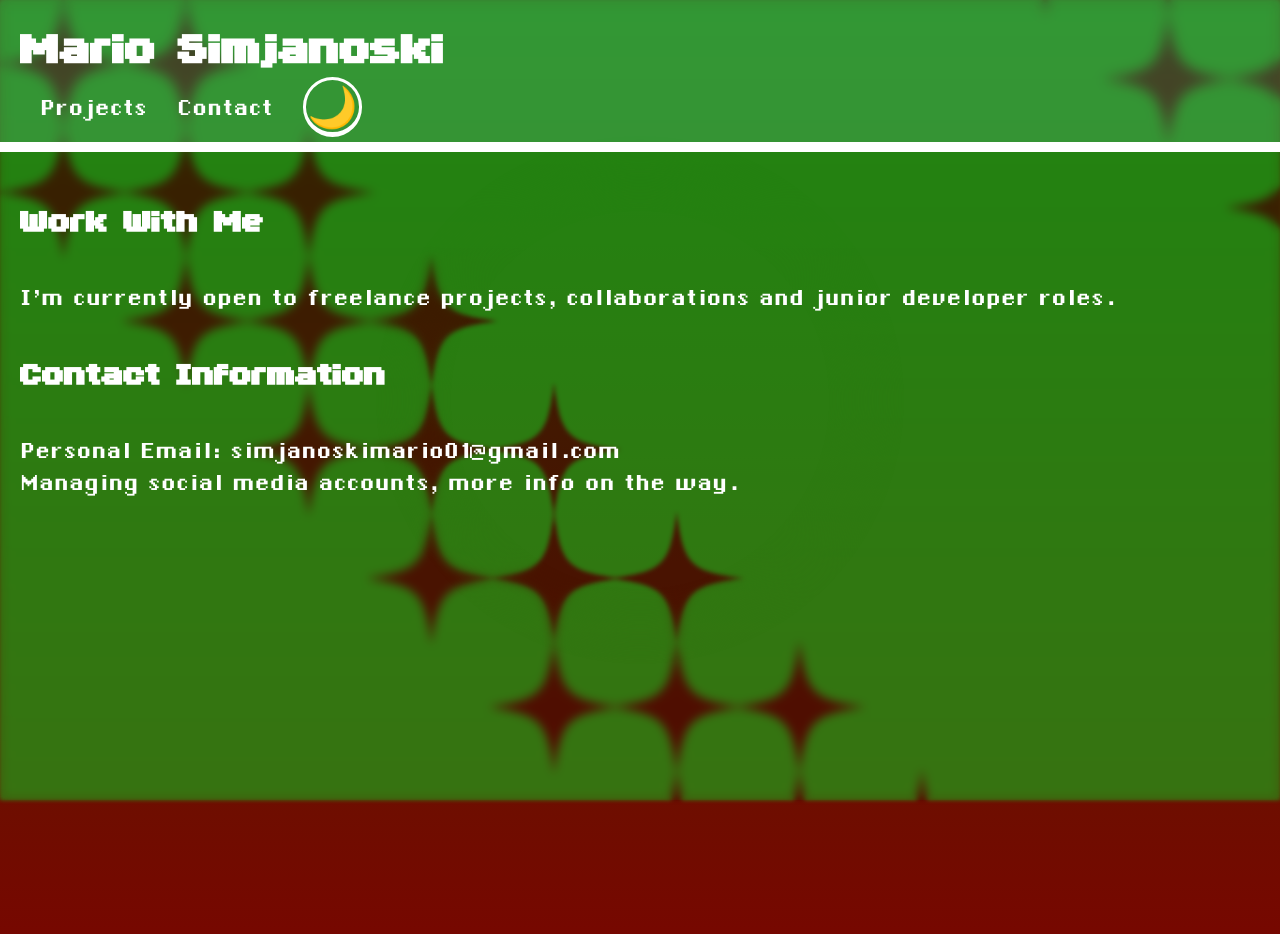
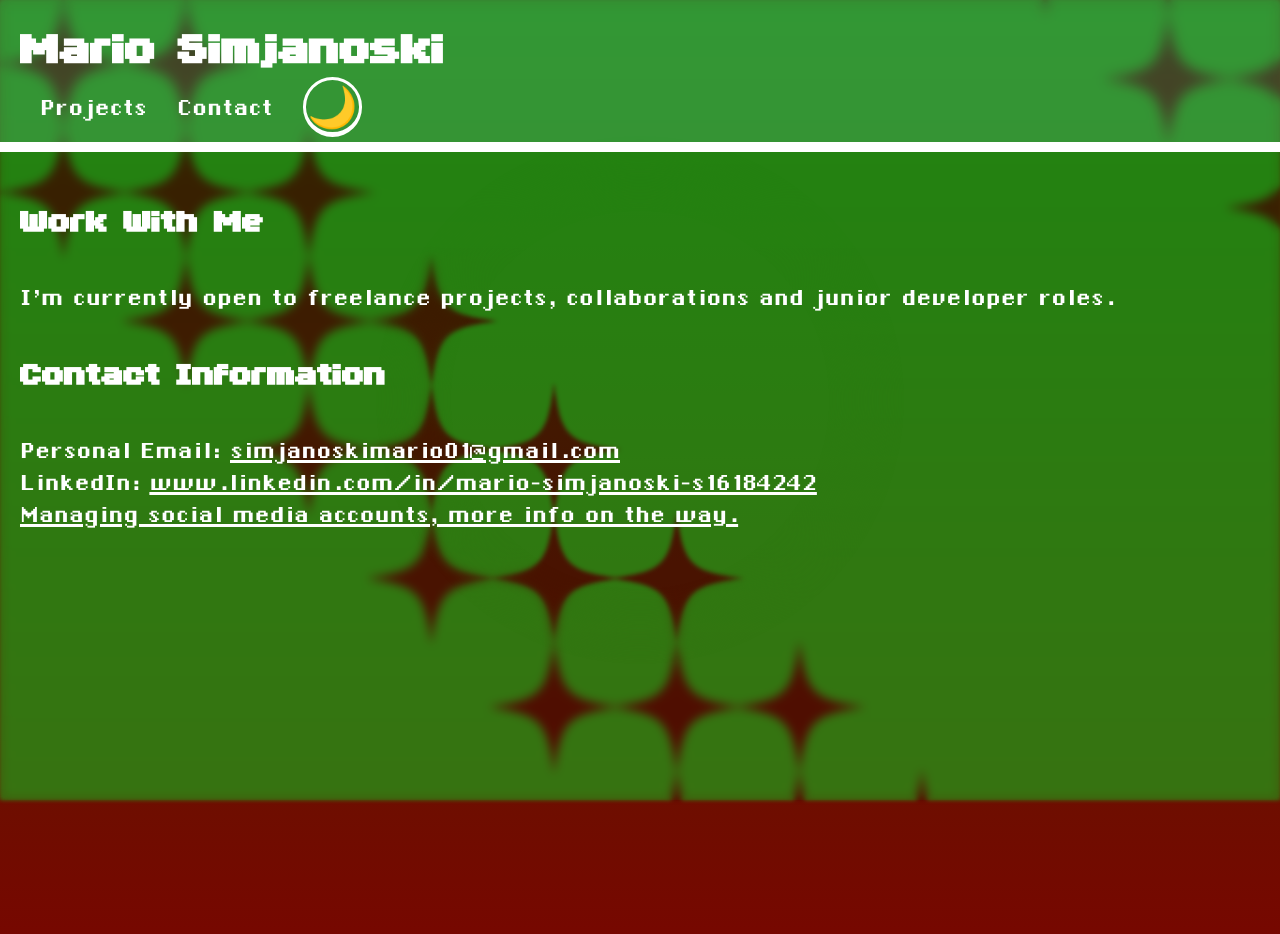
Before and after one commit to simjanoskimario/simjanoskimario.github.io, a plain HTML site: page contact.html in a window 1280 px wide. Shown: the top 934 px of the page. Drawn offline with Linux system fonts and the light colour scheme.

Commit message:
Update contact.html

```diff
--- a/contact.html
+++ b/contact.html
@@ -247,7 +247,8 @@
         <h2>Work With Me</h2>
         <p>I'm currently open to freelance projects, collaborations and junior developer roles.</p>
         <h2>Contact Information</h2>
-        <p>Personal Email: simjanoskimario01@gmail.com<br>
+        <p>Personal Email: <a href="mailto:simjanoskimario01@gmail.com">simjanoskimario01@gmail.com</a> <br>
+           LinkedIn: <a href="www.linkedin.com/in/mario-simjanoski-s16184242">www.linkedin.com/in/mario-simjanoski-s16184242 <br>
            Managing social media accounts, more info on the way.
           </p>
     </div>
```
